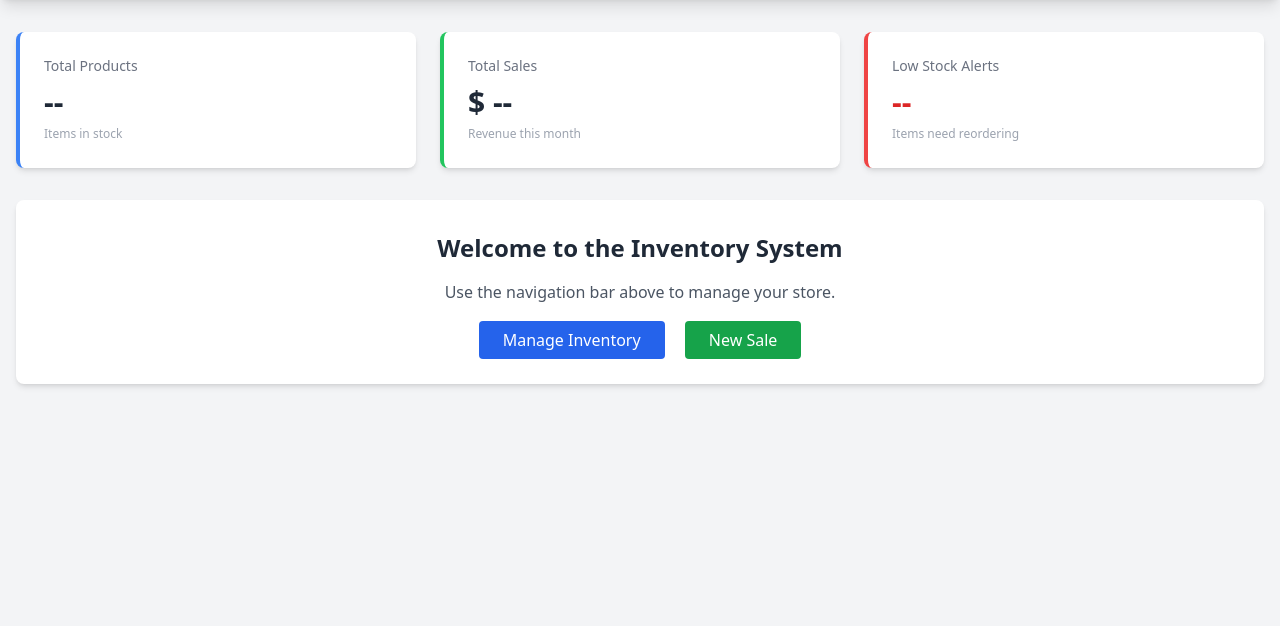
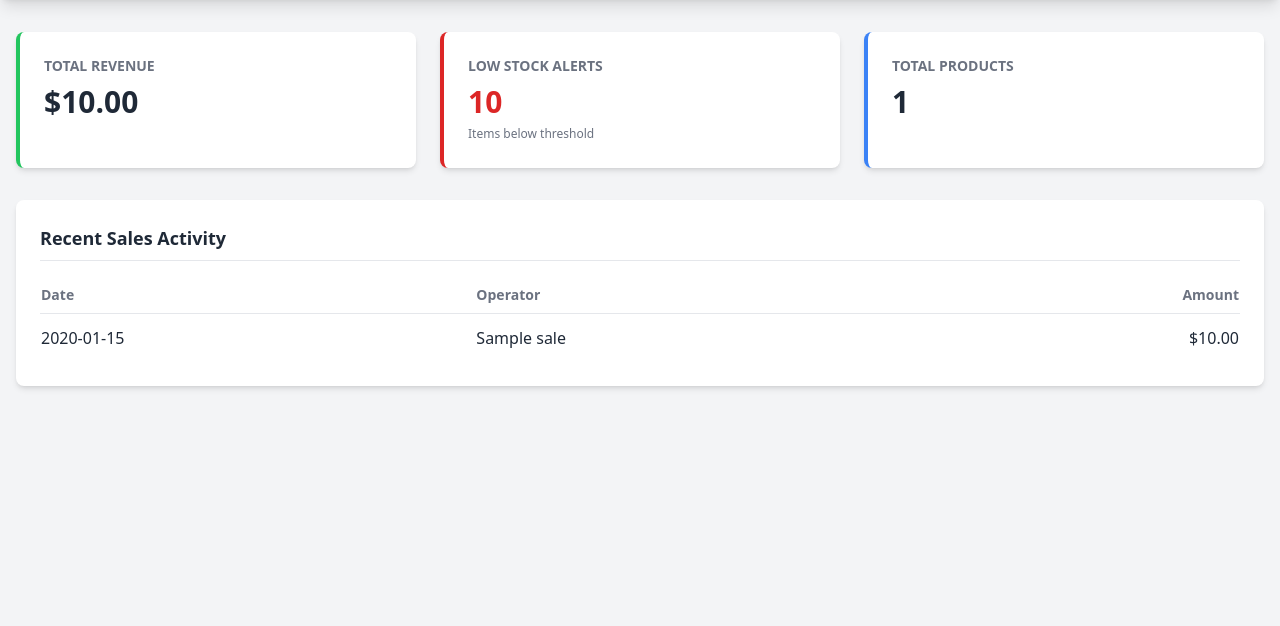
Before and after one commit to FilbertEH/DBProject_Group9_BusinessInventory-SalesSystem, a Flask app: template week4_integration/templates/index.html in a window 1280 px wide. Shown: the part 52-678 px from the top of the page. Run offline with Flask 3, Linux system fonts and the light colour scheme; the template is opened without the code that fills it: most values are stand-ins (such as "Sample title", 1, 10 or a date in 2020); some libraries are stand-ins or nearby versions.

Commit message:
✨ add initial dashboard

```diff
--- a/week4_integration/app.py
+++ b/week4_integration/app.py
@@ -1,6 +1,7 @@
 from flask import Flask, render_template, request, redirect, url_for, flash
 import os
 from dotenv import load_dotenv
+from stats import get_dashboard_stats
 
 load_dotenv()
 
@@ -9,7 +10,8 @@ app.secret_key = "secret_key_for_session_management" # Change this to random str
 
 @app.route('/')
 def dashboard():
-    return render_template('index.html')
+    stats = get_dashboard_stats()
+    return render_template('index.html', stats=stats)
 
 # --- PLACEHOLDERS FOR TEAMMATES ---
 # Filbert will work here
--- a/week4_integration/templates/index.html
+++ b/week4_integration/templates/index.html
@@ -1,44 +1,62 @@
-{% extends "base.html" %} {% block title %}Dashboard - Inventory System{%
-endblock %} {% block content %}
+{% extends "base.html" %} {% block content %}
+
 <div class="grid grid-cols-1 md:grid-cols-3 gap-6 mb-8">
-  <!-- Card 1 -->
-  <div class="bg-white p-6 rounded-lg shadow-md border-l-4 border-blue-500">
-    <h3 class="text-gray-500 text-sm font-uppercase">Total Products</h3>
-    <p class="text-3xl font-bold mt-2">--</p>
-    <span class="text-xs text-gray-400">Items in stock</span>
+  <!-- 1. Revenue -->
+  <div class="bg-white p-6 rounded-lg shadow-md border-l-4 border-green-500">
+    <h3 class="text-gray-500 text-sm font-bold uppercase">Total Revenue</h3>
+    <p class="text-3xl font-bold mt-2 text-gray-800">
+      ${{ "%.2f"|format(stats.revenue) }}
+    </p>
   </div>
 
-  <!-- Card 2 -->
-  <div class="bg-white p-6 rounded-lg shadow-md border-l-4 border-green-500">
-    <h3 class="text-gray-500 text-sm font-uppercase">Total Sales</h3>
-    <p class="text-3xl font-bold mt-2">$ --</p>
-    <span class="text-xs text-gray-400">Revenue this month</span>
+  <!-- 2. Low Stock (Red Alert if > 0) -->
+  <div
+    class="bg-white p-6 rounded-lg shadow-md border-l-4 {% if stats.low_stock > 0 %}border-red-600 bg-red-50{% else %}border-gray-300{% endif %}"
+  >
+    <h3 class="text-gray-500 text-sm font-bold uppercase">Low Stock Alerts</h3>
+    <p
+      class="text-3xl font-bold mt-2 {% if stats.low_stock > 0 %}text-red-600{% endif %}"
+    >
+      {{ stats.low_stock }}
+    </p>
+    <span class="text-xs text-gray-500">Items below threshold</span>
   </div>
 
-  <!-- Card 3 -->
-  <div class="bg-white p-6 rounded-lg shadow-md border-l-4 border-red-500">
-    <h3 class="text-gray-500 text-sm font-uppercase">Low Stock Alerts</h3>
-    <p class="text-3xl font-bold mt-2 text-red-600">--</p>
-    <span class="text-xs text-gray-400">Items need reordering</span>
+  <!-- 3. Total Items -->
+  <div class="bg-white p-6 rounded-lg shadow-md border-l-4 border-blue-500">
+    <h3 class="text-gray-500 text-sm font-bold uppercase">Total Products</h3>
+    <p class="text-3xl font-bold mt-2 text-gray-800">{{ stats.total_items }}</p>
   </div>
 </div>
 
-<div class="bg-white p-8 rounded-lg shadow-md text-center">
-  <h1 class="text-2xl font-bold mb-4">Welcome to the Inventory System</h1>
-  <p class="text-gray-600 mb-6">
-    Use the navigation bar above to manage your store.
-  </p>
-  <div class="space-x-4">
-    <a
-      href="/products"
-      class="bg-blue-600 text-white px-6 py-2 rounded hover:bg-blue-700 transition"
-      >Manage Inventory</a
-    >
-    <a
-      href="/sales"
-      class="bg-green-600 text-white px-6 py-2 rounded hover:bg-green-700 transition"
-      >New Sale</a
-    >
-  </div>
+<!-- RECENT ACTIVITY ROW -->
+<div class="bg-white rounded-lg shadow-md p-6">
+  <h3 class="text-lg font-bold mb-4 border-b pb-2">Recent Sales Activity</h3>
+
+  {% if stats.recent_sales %}
+  <table class="w-full text-left border-collapse">
+    <thead>
+      <tr class="text-sm text-gray-500 border-b">
+        <th class="py-2">Date</th>
+        <th class="py-2">Operator</th>
+        <th class="py-2 text-right">Amount</th>
+      </tr>
+    </thead>
+    <tbody>
+      {% for sale in stats.recent_sales %}
+      <tr class="border-b last:border-0 hover:bg-gray-50">
+        <td class="py-3">{{ sale[1].strftime('%Y-%m-%d %H:%M') }}</td>
+        <td class="py-3">{{ sale[2] }}</td>
+        <td class="py-3 text-right font-medium">
+          ${{ "%.2f"|format(sale[3]) }}
+        </td>
+      </tr>
+      {% endfor %}
+    </tbody>
+  </table>
+  {% else %}
+  <p class="text-gray-400 italic">No sales recorded yet.</p>
+  {% endif %}
 </div>
+
 {% endblock %}
```
Also changed, not shown: week4_integration/stats.py (added, +47 -0 lines).
